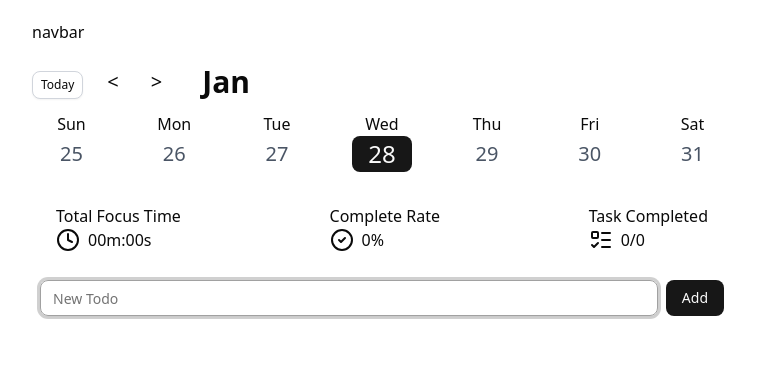
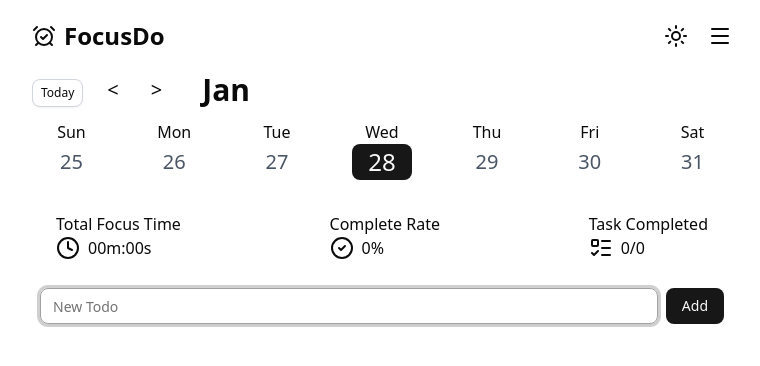
Before and after one commit to chlnaa/focus-based-todo, a React (Vite) app: page / in a window 1280 px wide. Shown: the top 366 px of the page, without its empty margins (258-1018 px from the left). Built offline with nearby package versions, Linux system fonts and the light colour scheme.

Commit message:
feat(Navbar): implement Navbar with new brand name 'FocusDo'

```diff
--- a/src/components/Navbar.tsx
+++ b/src/components/Navbar.tsx
@@ -1,3 +1,21 @@
+import { AlarmClockCheck, Sun, Menu } from 'lucide-react';
+import { Link } from 'react-router';
+
 export default function Navbar() {
-  return <div>navbar</div>;
+  return (
+    <nav className="flex justify-between items-center">
+      <Link to={'/'}>
+        <div className="flex items-center gap-2">
+          <AlarmClockCheck />
+          <h1 className="text-2xl font-bold">FocusDo</h1>
+        </div>
+      </Link>
+      <div className="flex items-center gap-5">
+        <Sun />
+        <Link to={'/history'}>
+          <Menu />
+        </Link>
+      </div>
+    </nav>
+  );
 }
```
